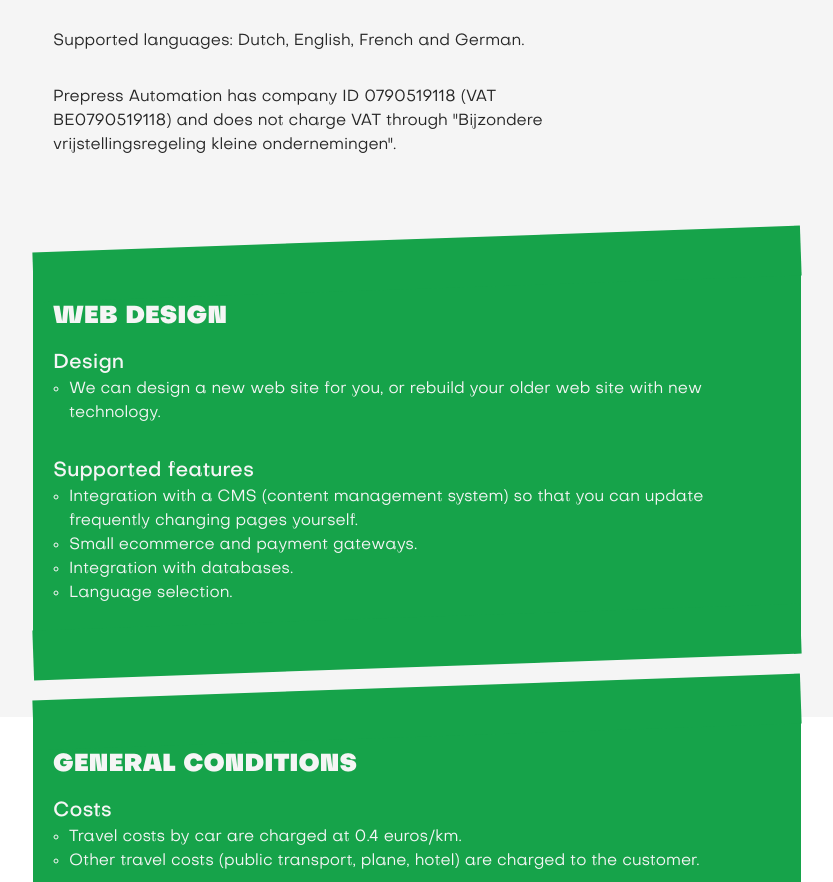
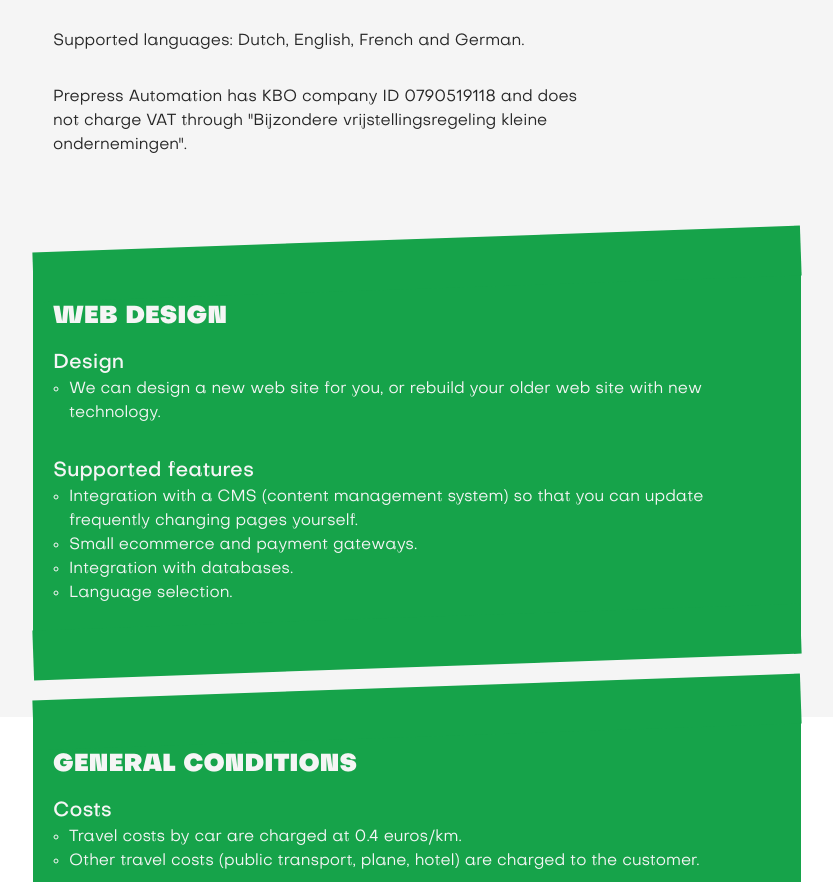
Before and after one commit to jelle-vdp/prepressautomation, a plain HTML site: page index.html in a window 1280 px wide. Shown: the part 1099-1981 px from the top of the page, without its empty margins (223-1056 px from the left). Drawn offline with nearby package versions, Linux system fonts and the light colour scheme.

Commit message:
removed btw

```diff
--- a/index.html
+++ b/index.html
@@ -86,7 +86,7 @@
                         <p>I am responsible for the prepress specification documents within the CIP4 (JDF) organization
                             and received the CIP4 fellowship in 2012.</p>
                         <p>Supported languages: Dutch, English, French and German.</p>
-                        <p>Prepress Automation has company ID 0790519118 (VAT BE0790519118) and does not charge VAT
+                        <p>Prepress Automation has KBO company ID 0790519118 and does not charge VAT
                             through "Bijzondere vrijstellingsregeling kleine ondernemingen".</p>
                 </div>
                 <aside class="col-span-1">
```
